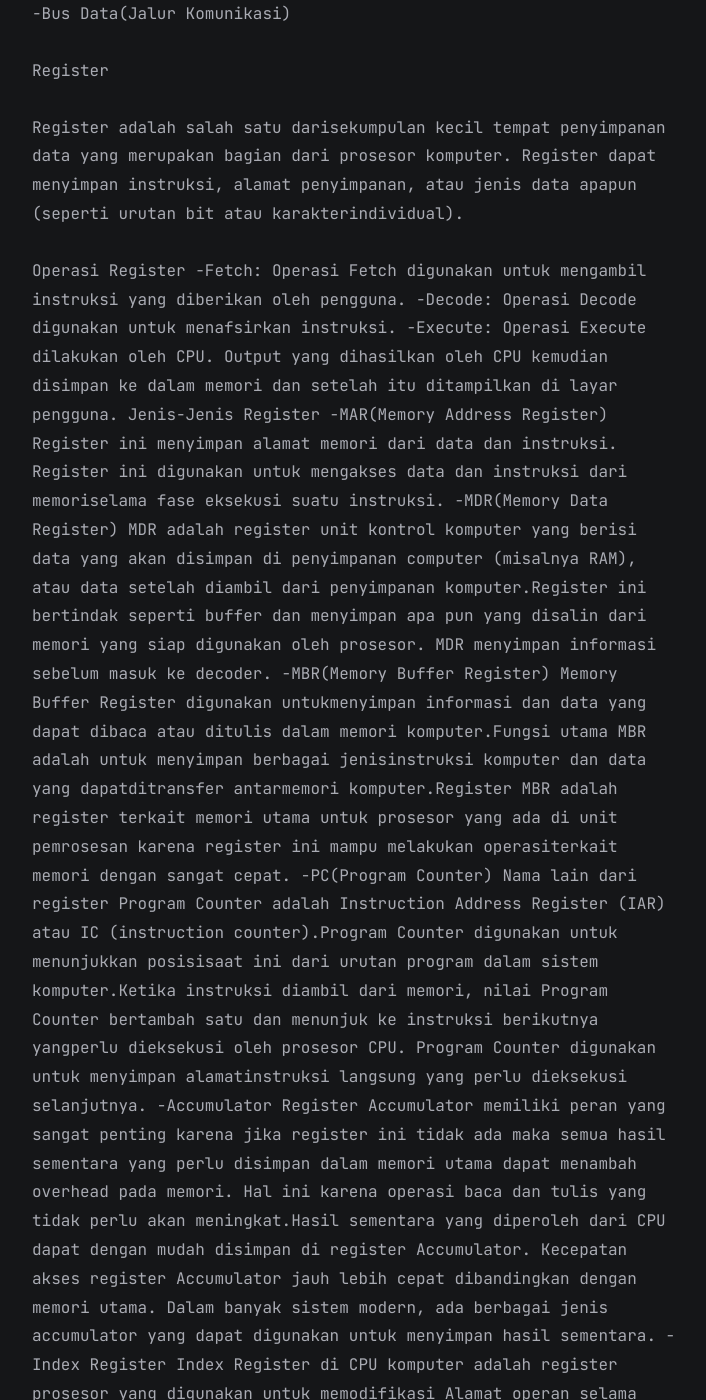
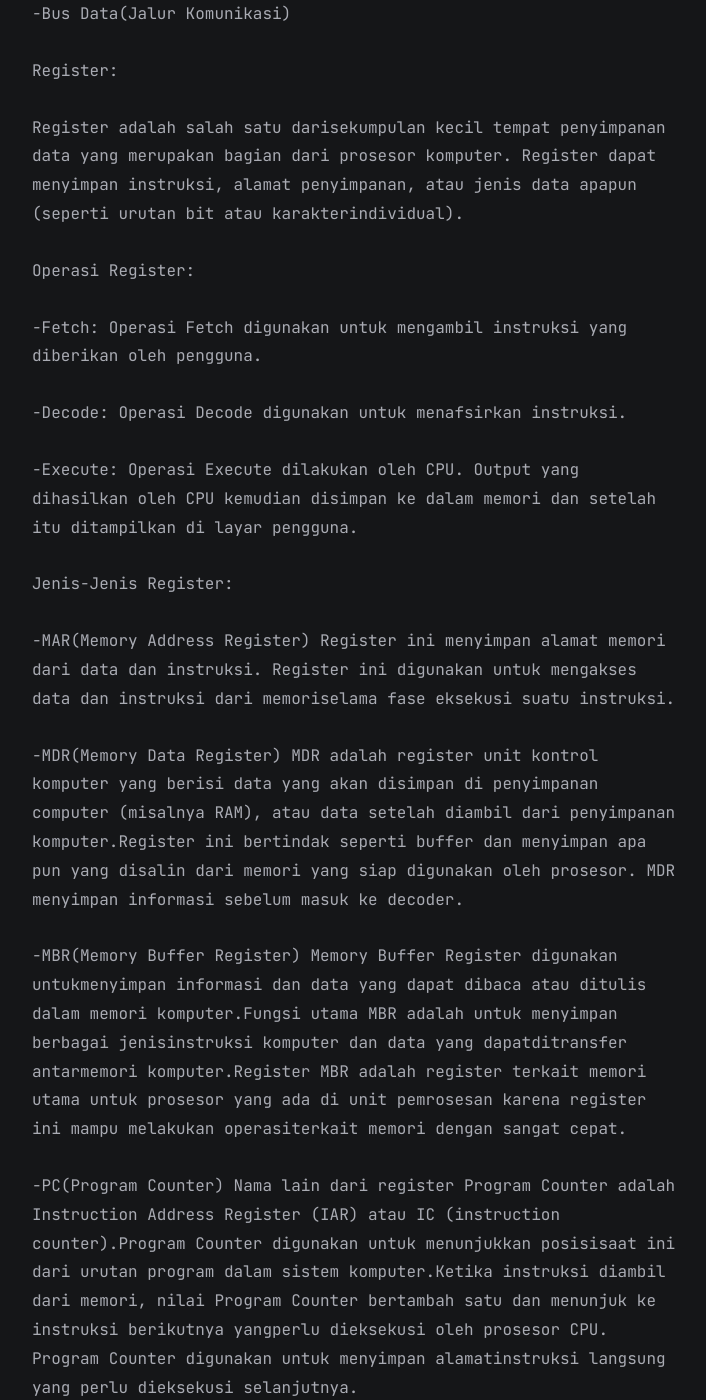
Before and after one commit to shera1402/shera1402.github.io, a Jekyll site: the page built from all_collections/_posts/2023-11-07-Resume-Arsikom.md, in a window 1280 px wide and 1400 px high, scrolled down 2095 px. Shown: the whole window, without its empty margins (283-989 px from the left). Built offline with Jekyll 4.4.1, drawn with Linux system fonts in a browser that asks for light colours; comment, search, counter and statistics services are not loaded; a style sheet for code colours, icons or effects is not loaded; some of the changed text lies outside the part shown.

Commit message:
Update 2023-11-07-Resume-Arsikom.md

```diff
--- a/all_collections/_posts/2023-11-07-Resume-Arsikom.md
+++ b/all_collections/_posts/2023-11-07-Resume-Arsikom.md
@@ -39,43 +39,43 @@ Komponen ALU:
 <p>-Pembanding(Comparator)</p>
 <p>-Rangkaian penanganan Overflow dan Carry</p>
 <p>-Bus Data(Jalur Komunikasi)</p>
-Register
+Register:
 <p>Register adalah salah satu darisekumpulan kecil tempat penyimpanan data yang
 merupakan bagian dari prosesor komputer. Register dapat menyimpan instruksi,
 alamat penyimpanan, atau jenis data apapun (seperti urutan bit atau
 karakterindividual).</p>
-Operasi Register
--Fetch: Operasi Fetch digunakan untuk mengambil instruksi yang diberikan oleh
-pengguna.
--Decode: Operasi Decode digunakan untuk menafsirkan instruksi.
--Execute: Operasi Execute dilakukan oleh CPU. Output yang dihasilkan oleh CPU
-kemudian disimpan ke dalam memori dan setelah itu ditampilkan di layar pengguna.
-Jenis-Jenis Register
--MAR(Memory Address Register)
+Operasi Register:
+<p>-Fetch: Operasi Fetch digunakan untuk mengambil instruksi yang diberikan oleh
+pengguna.</p>
+<p>-Decode: Operasi Decode digunakan untuk menafsirkan instruksi.</p>
+<p>-Execute: Operasi Execute dilakukan oleh CPU. Output yang dihasilkan oleh CPU
+kemudian disimpan ke dalam memori dan setelah itu ditampilkan di layar pengguna.</p>
+Jenis-Jenis Register:
+<p>-MAR(Memory Address Register)
 Register ini menyimpan alamat memori dari data dan instruksi. Register ini
 digunakan untuk mengakses data dan instruksi dari memoriselama fase eksekusi
-suatu instruksi.
--MDR(Memory Data Register)
+suatu instruksi.</p>
+<p>-MDR(Memory Data Register)
 MDR adalah register unit kontrol komputer yang berisi data yang akan disimpan di
 penyimpanan computer (misalnya RAM), atau data setelah diambil dari penyimpanan
 komputer.Register ini bertindak seperti buffer dan menyimpan apa pun yang disalin
 dari memori yang siap digunakan oleh prosesor. MDR menyimpan informasi sebelum
-masuk ke decoder.
--MBR(Memory Buffer Register)
+masuk ke decoder.</p>
+<p>-MBR(Memory Buffer Register)
 Memory Buffer Register digunakan untukmenyimpan informasi dan data yang dapat
 dibaca atau ditulis dalam memori komputer.Fungsi utama MBR adalah untuk
 menyimpan berbagai jenisinstruksi komputer dan data yang dapatditransfer
 antarmemori komputer.Register MBR adalah register terkait memori utama untuk
 prosesor yang ada di unit pemrosesan karena register ini mampu melakukan
-operasiterkait memori dengan sangat cepat.
--PC(Program Counter)
+operasiterkait memori dengan sangat cepat.</p>
+<p>-PC(Program Counter)
 Nama lain dari register Program Counter adalah Instruction Address Register
 (IAR) atau IC (instruction counter).Program Counter digunakan untuk menunjukkan
 posisisaat ini dari urutan program dalam sistem komputer.Ketika instruksi diambil
 dari memori, nilai Program Counter bertambah satu dan menunjuk ke instruksi
 berikutnya yangperlu dieksekusi oleh prosesor CPU. Program Counter digunakan
-untuk menyimpan alamatinstruksi langsung yang perlu dieksekusi selanjutnya.
--Accumulator
+untuk menyimpan alamatinstruksi langsung yang perlu dieksekusi selanjutnya.</p>
+<p>-Accumulator
 Register Accumulator memiliki peran yang sangat penting karena jika register ini
 tidak ada maka semua hasil sementara yang perlu disimpan dalam memori utama
 dapat menambah overhead pada memori. Hal ini karena operasi baca dan tulis yang
@@ -83,19 +83,19 @@ tidak perlu akan meningkat.Hasil sementara yang diperoleh dari CPU dapat dengan
 mudah disimpan di register Accumulator. Kecepatan akses register Accumulator
 jauh lebih cepat dibandingkan dengan memori utama. Dalam banyak sistem modern,
 ada berbagai jenis accumulator yang dapat digunakan untuk menyimpan hasil
-sementara.
--Index Register
+sementara.</p>
+<p>-Index Register
 Index Register di CPU komputer adalah register prosesor yang digunakan untuk
 memodifikasi Alamat operan selama menjalankan program.Register ini banyak
 digunakan untuk melakukan operasi array atau vektor. Konten diambil dari register
 indeks dan ditambahkan atau dikurangi ke beberapa Alamat langsung untuk
-mendapatkan Alamat data yang efektif.
--Instruction Register
+mendapatkan Alamat data yang efektif.</p>
+<p>-Instruction Register
 Instruction register merupakan jenis lain dari register CPU yang digunakan untuk
 menyimpan instruksi yang sedang dieksekusi atau yang akan didekodekan.Dalam
 prosesor, register ini menyimpan setiap instruksi di dalamnya, dan kemudian dapat
 dieksekusi oleh prosesor. Instruksi dapat dieksekusi dalam satu langkah atau dapat
-dieksekusi dalam beberapa langkah.
+dieksekusi dalam beberapa langkah.</p>
 ## Bab 2
 Sejarah Komputer
 Komputer Generasi 1
```
